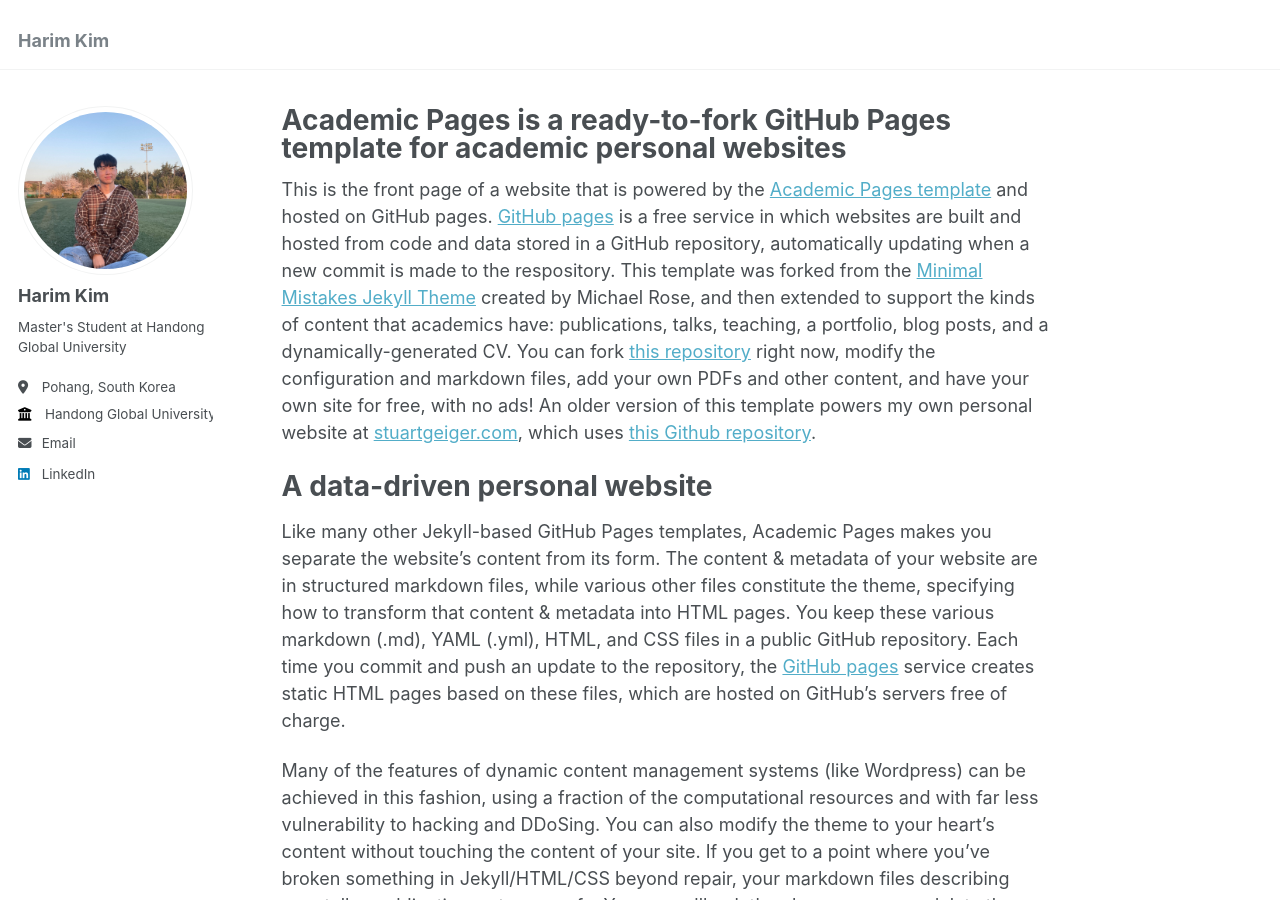
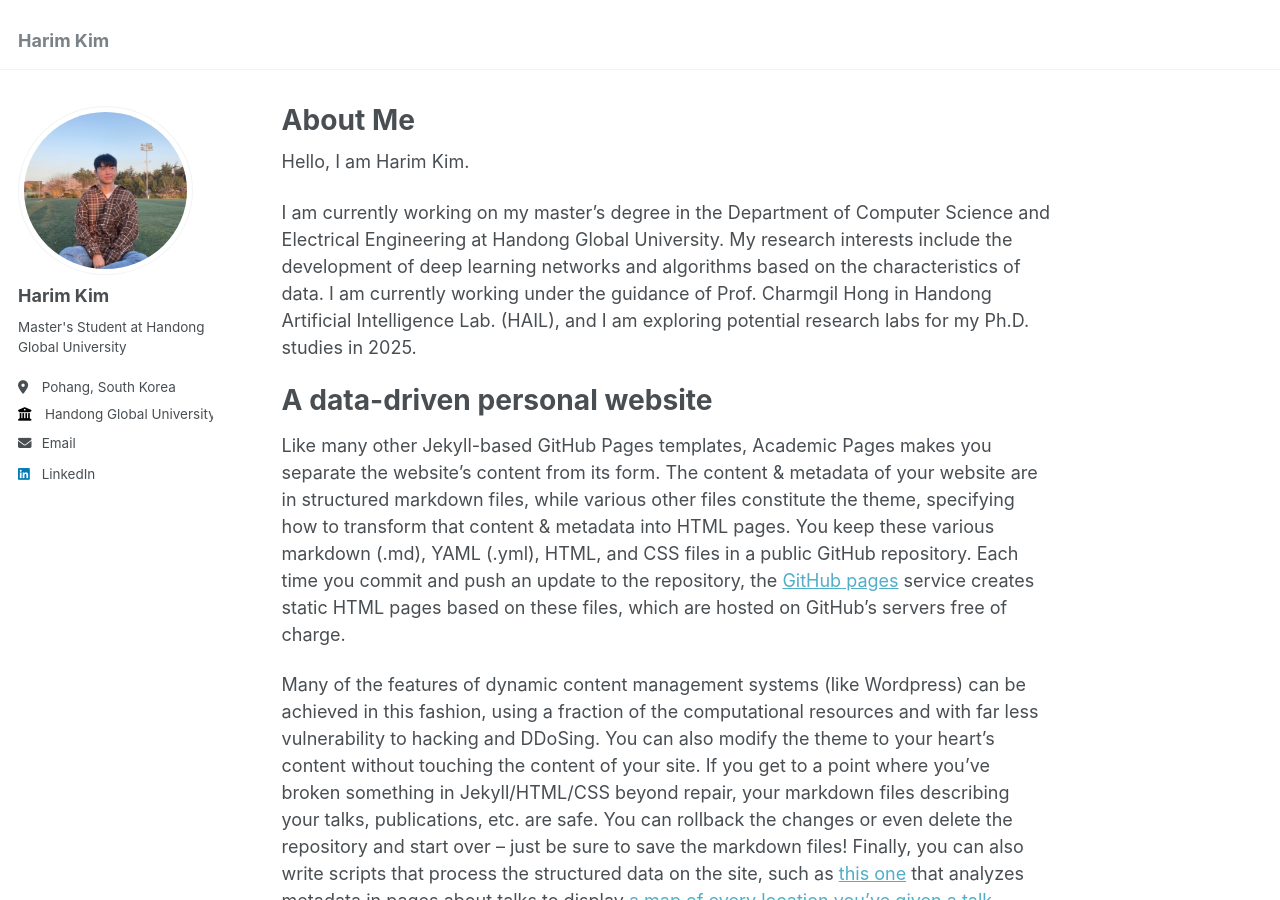
Before and after one commit to hrkim153/hrkim153.github.io, a Jekyll site: the page built from _pages/about.md, in a window 1280 px wide and 900 px high. Built offline with Jekyll 4.4.1, drawn with Linux system fonts in a browser that asks for light colours.

Commit message:
Update about.md

```diff
--- a/_pages/about.md
+++ b/_pages/about.md
@@ -1,13 +1,14 @@
 ---
 permalink: /
-title: "Academic Pages is a ready-to-fork GitHub Pages template for academic personal websites"
+title: "About Me"
 author_profile: true
 redirect_from:
   - /about/
   - /about.html
 ---
+Hello, I am Harim Kim.
 
-This is the front page of a website that is powered by the [Academic Pages template](https://github.com/academicpages/academicpages.github.io) and hosted on GitHub pages. [GitHub pages](https://pages.github.com) is a free service in which websites are built and hosted from code and data stored in a GitHub repository, automatically updating when a new commit is made to the respository. This template was forked from the [Minimal Mistakes Jekyll Theme](https://mmistakes.github.io/minimal-mistakes/) created by Michael Rose, and then extended to support the kinds of content that academics have: publications, talks, teaching, a portfolio, blog posts, and a dynamically-generated CV. You can fork [this repository](https://github.com/academicpages/academicpages.github.io) right now, modify the configuration and markdown files, add your own PDFs and other content, and have your own site for free, with no ads! An older version of this template powers my own personal website at [stuartgeiger.com](http://stuartgeiger.com), which uses [this Github repository](https://github.com/staeiou/staeiou.github.io).
+I am currently working on my master's degree in the Department of Computer Science and Electrical Engineering at Handong Global University. My research interests include the development of deep learning networks and algorithms based on the characteristics of data. I am currently working under the guidance of Prof. Charmgil Hong in Handong Artificial Intelligence Lab. (HAIL), and I am exploring potential research labs for my Ph.D. studies in 2025.
 
 A data-driven personal website
 ======
```
